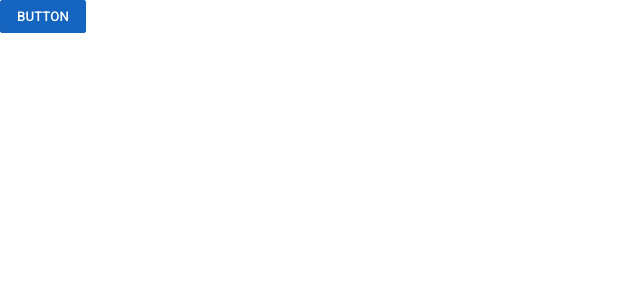
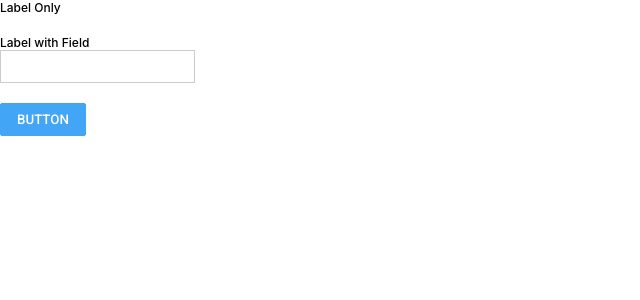
Before and after one commit to mitchobert/jss-poc, a React (Create React App) app: page / in a window 1280 px wide. Shown: the top 300 px of the page, without its empty margins (0-640 px from the left). Built offline with nearby package versions, Linux system fonts and the light colour scheme.

Commit message:
Adding text field and label components

```diff
--- a/src/App.js
+++ b/src/App.js
@@ -1,11 +1,18 @@
 import { ThemeProvider } from 'react-jss'
 import { AppTheme } from './AppTheme';
 import Button from './components/Button';
+import Label from './components/Label';
+import TextField from './components/TextField';
 
 function App() {
   return (
     <ThemeProvider theme={AppTheme}>
+      <Label labelText="Label Only" />
+      <br />
+      <TextField labelText="Label with Field" />
+      <br />
       <Button label="button" />
+      <br />
     </ThemeProvider>
   );
 }
--- /dev/null
+++ b/src/components/Label/Label.js
@@ -0,0 +1,31 @@
+import React from 'react';
+import PropTypes from 'prop-types';
+import { createUseStyles } from 'react-jss';
+
+const useStyles = createUseStyles(theme => (
+    {
+        label:{
+            display: 'block',
+            color: theme.color.black,
+            fontWeight: theme.fontWeight.medium,
+            fontSize: '12px',
+        }
+    })
+);
+
+function Label({ labelText } = this.props) {
+    const classes = useStyles();
+    return (
+        <label className={classes.label}>{labelText}</label>
+    );
+}
+
+Label.defaultProps = {
+    labelText: '',
+};
+
+Label.propTypes = {
+    labelText: PropTypes.string,
+};
+
+export default Label;
--- /dev/null
+++ b/src/components/Label/index.js
@@ -0,0 +1,3 @@
+import Label from './Label';
+
+export default Label;
--- /dev/null
+++ b/src/components/TextField/TextField.js
@@ -0,0 +1,54 @@
+import React from 'react';
+import PropTypes from 'prop-types';
+import { createUseStyles } from 'react-jss';
+import Label from '../Label';
+
+const useStyles = createUseStyles(theme => (
+    {
+        textField: {
+            display: 'block',
+            padding: '8px',
+            border: '1px solid #ccc',
+        },
+        label: {
+            marginBottom: '8px',
+        },
+    })
+);
+
+function TextField({ labelText, id, name, value, onChange } = this.props) {
+    const classes = useStyles();
+    return (
+        <>
+            {labelText && (
+                <Label className={classes.label} labelText={labelText} />
+            )}
+            <input
+                className={classes.textField}
+                type="text"
+                id={id}
+                name={name}
+                value={value}
+                onChange={onChange}
+            />
+        </>
+    );
+}
+
+TextField.defaultProps = {
+    labelText: '',
+    id: '',
+    name: '',
+    value: '',
+    onChange: null,
+};
+
+TextField.propTypes = {
+    labelText: PropTypes.string,
+    id: PropTypes.string,
+    name: PropTypes.string,
+    value: PropTypes.string,
+    onChange: PropTypes.func,
+};
+
+export default TextField;
--- /dev/null
+++ b/src/components/TextField/index.js
@@ -0,0 +1,3 @@
+import TextField from './TextField';
+
+export default TextField;
```
